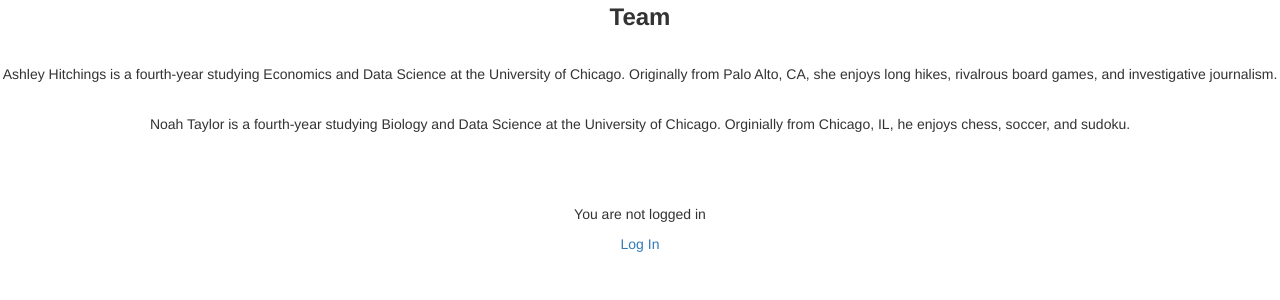
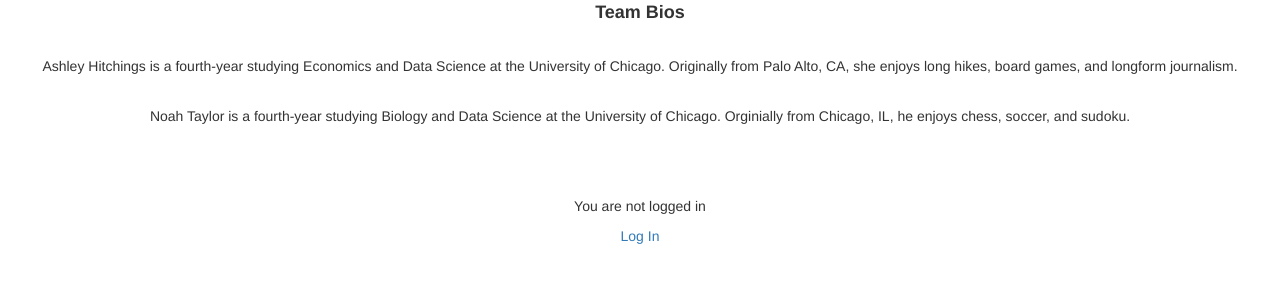
Before and after one commit to CMSC-13600-Data-Engineering/CMSC13600_Hitchings_Taylor, a Django app: page /app/ in a window 1280 px wide. Shown: the top 300 px of the page. Run offline with Django 4.2, Linux system fonts and the light colour scheme.

Commit message:
Update index.html

```diff
--- a/attendancechimp/templates/app/index.html
+++ b/attendancechimp/templates/app/index.html
@@ -10,8 +10,8 @@
 </style>
 </head>
 
-<p><font size="+2"> <b> Team </b> </font></p><br>
-<p>Ashley Hitchings is a fourth-year studying Economics and Data Science at the University of Chicago. Originally from Palo Alto, CA, she enjoys long hikes, rivalrous board games, and investigative journalism. </p><br>
+<p><font size="+1"> <b> Team Bios </b> </font></p><br>
+<p>Ashley Hitchings is a fourth-year studying Economics and Data Science at the University of Chicago. Originally from Palo Alto, CA, she enjoys long hikes, board games, and longform journalism. </p><br>
 <p>Noah Taylor is a fourth-year studying Biology and Data Science at the University of Chicago. Orginially from Chicago, IL, he enjoys chess, soccer, and sudoku. </p><br>
 <br>
 <br>
@@ -23,4 +23,11 @@
   <p><a href="{% url 'login' %}">Log In</a></p>
 {% endif %}
 
+<br>
+
+{% for date in dict %}
+<p> Today's date is {{ date }} </p>
+{% endfor %}
+
+
 {% endblock %}
```
